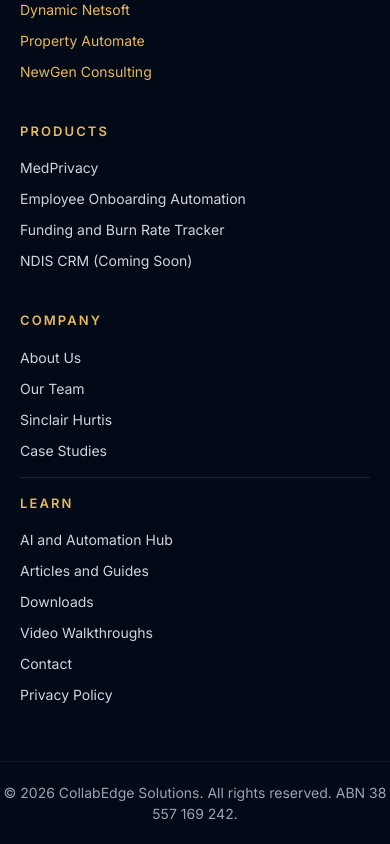
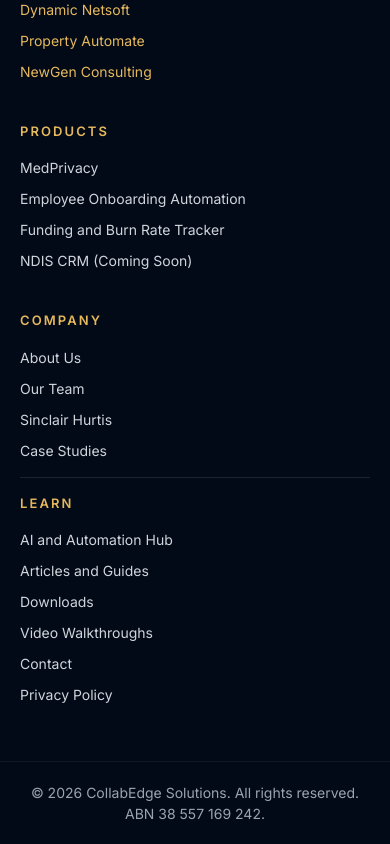
Before and after one commit to shurtis-0601/collabedge, a Next.js app: page / in a window 390 px wide. Shown: the part 8543-9387 px from the top of the page. Built offline with nearby package versions, Linux system fonts and the light colour scheme.

Commit message:
fix(footer): prevent ABN number wrapping onto separate line on mobile
Co-Authored-By: Claude Sonnet 4.6 <noreply@anthropic.com>
Claude-Session: https://claude.ai/code/session_014dUtjmkEMaPPiYGe43BjWg

```diff
--- a/components/layout/SiteFooter.tsx
+++ b/components/layout/SiteFooter.tsx
@@ -90,7 +90,7 @@ export default function SiteFooter() {
       {/* Copyright bar */}
       <div className="border-t border-white/5 py-5 text-center">
         <p className="text-[14px] text-[#9CA3AF]">
-          © {new Date().getFullYear()} CollabEdge Solutions. All rights reserved. ABN 38 557 169 242.
+          © {new Date().getFullYear()} CollabEdge Solutions. All rights reserved. <span className="whitespace-nowrap">ABN 38 557 169 242.</span>
         </p>
       </div>
     </footer>
```
